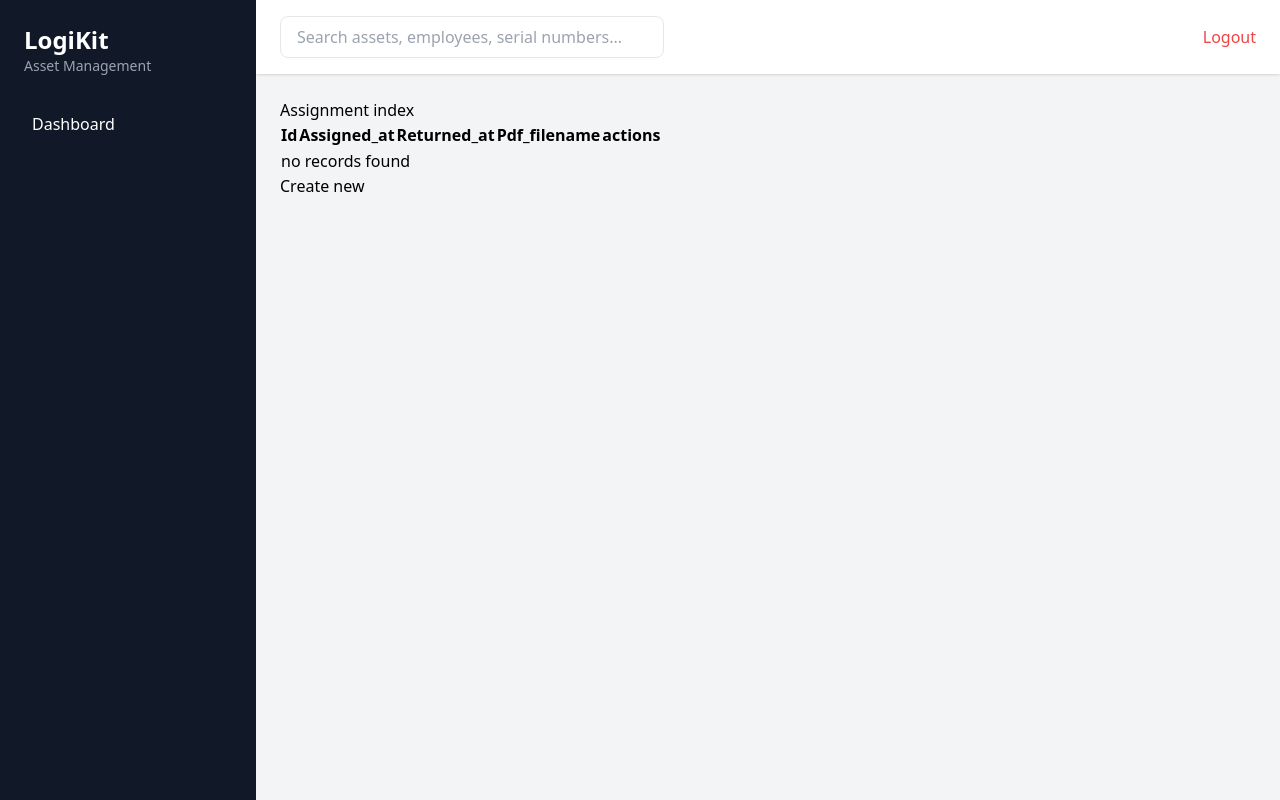
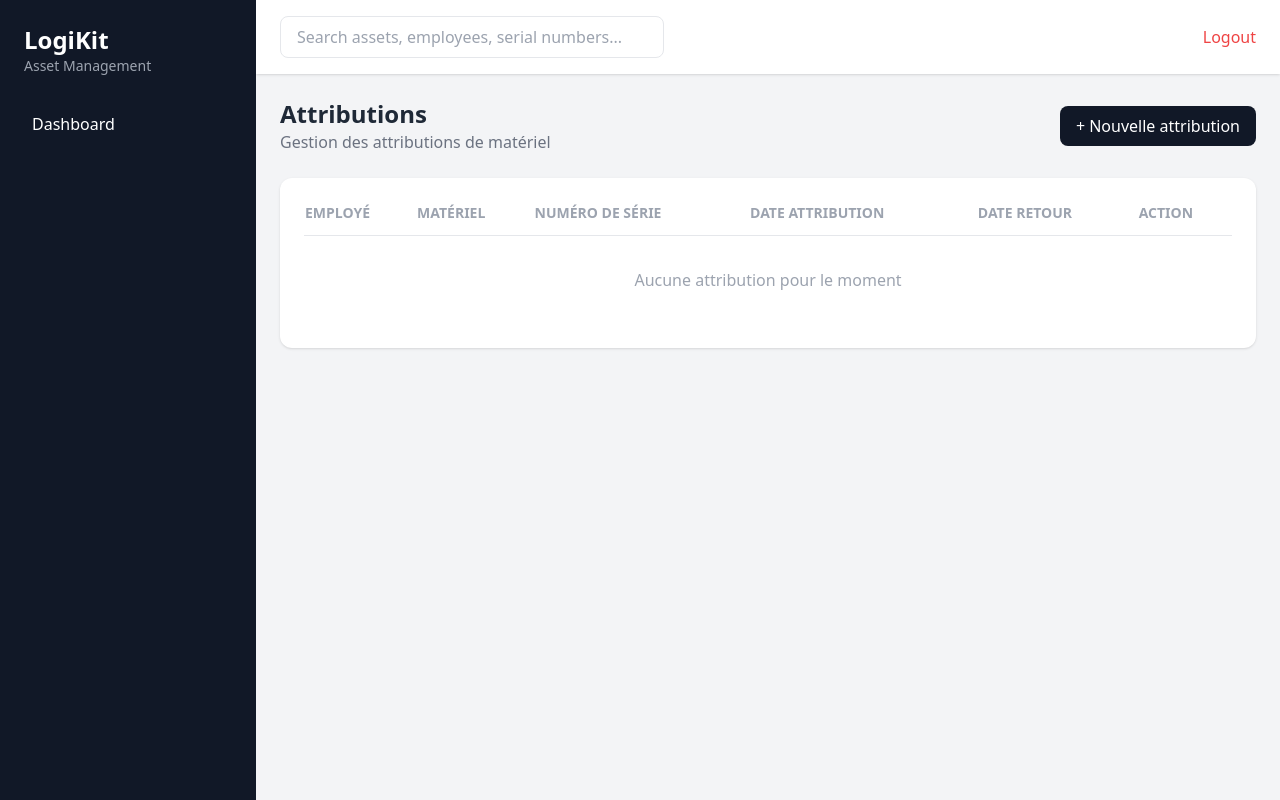
Before and after one commit to rayanetab/logikit, a Symfony app: template templates/assignment/index.html.twig in a window 1280 px wide. Run offline with Twig, Linux system fonts and the light colour scheme; the template is opened without the code that fills it, so the values that code supplies are empty; some libraries are stand-ins or nearby versions.

Commit message:
Pagination assignments + amélioration page attributions

```diff
--- a/templates/asset/index.html.twig
+++ b/templates/asset/index.html.twig
@@ -78,6 +78,7 @@
         {{ asset.category ?? 'Non défini' }}
     </span>
 </td>
+<td class="py-4">{{ asset.serialNumber }}</td>
 <td class="py-4">
     <span class="px-3 py-1 rounded-full text-sm font-medium
         {% if asset.status == 'available' %}bg-green-100 text-green-800
--- a/templates/assignment/index.html.twig
+++ b/templates/assignment/index.html.twig
@@ -1,39 +1,86 @@
 {% extends 'base.html.twig' %}
 
-{% block title %}Assignment index{% endblock %}
+{% block title %}Assignments - LogiKit{% endblock %}
 
 {% block body %}
-    <h1>Assignment index</h1>
+<div class="mb-6 flex justify-between items-center">
+    <div>
+        <h1 class="text-2xl font-bold text-gray-800">Attributions</h1>
+        <p class="text-gray-500">Gestion des attributions de matériel</p>
+    </div>
+    <a href="{{ path('app_assignment_new') }}" class="bg-gray-900 text-white px-4 py-2 rounded-lg hover:bg-gray-700">
+        + Nouvelle attribution
+    </a>
+</div>
 
-    <table class="table">
+<div class="bg-white rounded-xl shadow p-6">
+    <table class="w-full">
         <thead>
-            <tr>
-                <th>Id</th>
-                <th>Assigned_at</th>
-                <th>Returned_at</th>
-                <th>Pdf_filename</th>
-                <th>actions</th>
+            <tr class="text-left text-gray-400 text-sm border-b">
+                <th class="pb-3">EMPLOYÉ</th>
+                <th class="pb-3">MATÉRIEL</th>
+                <th class="pb-3">NUMÉRO DE SÉRIE</th>
+                <th class="pb-3">DATE ATTRIBUTION</th>
+                <th class="pb-3">DATE RETOUR</th>
+                <th class="pb-3">ACTION</th>
             </tr>
         </thead>
         <tbody>
-        {% for assignment in assignments %}
-            <tr>
-                <td>{{ assignment.id }}</td>
-                <td>{{ assignment.assignedAt ? assignment.assignedAt|date('Y-m-d H:i:s') : '' }}</td>
-                <td>{{ assignment.returnedAt ? assignment.returnedAt|date('Y-m-d H:i:s') : '' }}</td>
-                <td>{{ assignment.pdfFilename }}</td>
-                <td>
-                    <a href="{{ path('app_assignment_show', {'id': assignment.id}) }}">show</a>
-                    <a href="{{ path('app_assignment_edit', {'id': assignment.id}) }}">edit</a>
+            {% for assignment in assignments %}
+            <tr class="border-b hover:bg-gray-50">
+                <td class="py-4">{{ assignment.user ? assignment.user.prenom ~ ' ' ~ assignment.user.nom : '-' }}</td>
+                <td class="py-4">{{ assignment.asset ? assignment.asset.brand ~ ' ' ~ assignment.asset.model : 'Consommable' }}</td>
+                <td class="py-4">
+                    <span class="bg-gray-100 px-2 py-1 rounded text-sm">
+                        {{ assignment.asset ? assignment.asset.serialNumber : '-' }}
+                    </span>
+                </td>
+                <td class="py-4 text-gray-500">{{ assignment.assignedAt ? assignment.assignedAt|date('d/m/Y') : '' }}</td>
+                <td class="py-4 text-gray-500">{{ assignment.returnedAt ? assignment.returnedAt|date('d/m/Y') : 'Non définie' }}</td>
+                <td class="py-4">
+                    <a href="{{ path('app_assignment_pdf', {'id': assignment.id}) }}"
+                       class="bg-gray-900 text-white px-3 py-1 rounded text-sm">
+                        PDF
+                    </a>
+                    <a href="{{ path('app_assignment_edit', {'id': assignment.id}) }}"
+                       class="text-gray-600 hover:text-gray-800 ml-2">Modifier</a>
                 </td>
             </tr>
-        {% else %}
+            {% else %}
             <tr>
-                <td colspan="5">no records found</td>
+                <td colspan="6" class="text-center text-gray-400 py-8">
+                    Aucune attribution pour le moment
+                </td>
             </tr>
-        {% endfor %}
+            {% endfor %}
         </tbody>
     </table>
+</div>
 
-    <a href="{{ path('app_assignment_new') }}">Create new</a>
+{# Pagination #}
+{% if totalPages > 1 %}
+<div class="flex justify-center gap-2 mt-6">
+    {% if currentPage > 1 %}
+    <a href="{{ path('app_assignment_index', {'page': currentPage - 1}) }}"
+       class="px-4 py-2 bg-white rounded-lg shadow hover:bg-gray-100">
+        Précédent
+    </a>
+    {% endif %}
+
+    {% for i in 1..totalPages %}
+    <a href="{{ path('app_assignment_index', {'page': i}) }}"
+       class="px-4 py-2 rounded-lg shadow
+           {% if i == currentPage %}bg-gray-900 text-white{% else %}bg-white hover:bg-gray-100{% endif %}">
+        {{ i }}
+    </a>
+    {% endfor %}
+
+    {% if currentPage < totalPages %}
+    <a href="{{ path('app_assignment_index', {'page': currentPage + 1}) }}"
+       class="px-4 py-2 bg-white rounded-lg shadow hover:bg-gray-100">
+        Suivant
+    </a>
+    {% endif %}
+</div>
+{% endif %}
 {% endblock %}
```
Also changed, not shown: src/Controller/AssignmentController.php (+17 -7 lines), templates/pdf/decharge.html.twig (+16 -14 lines). Lines whose indentation alone changed are shown as unchanged.
